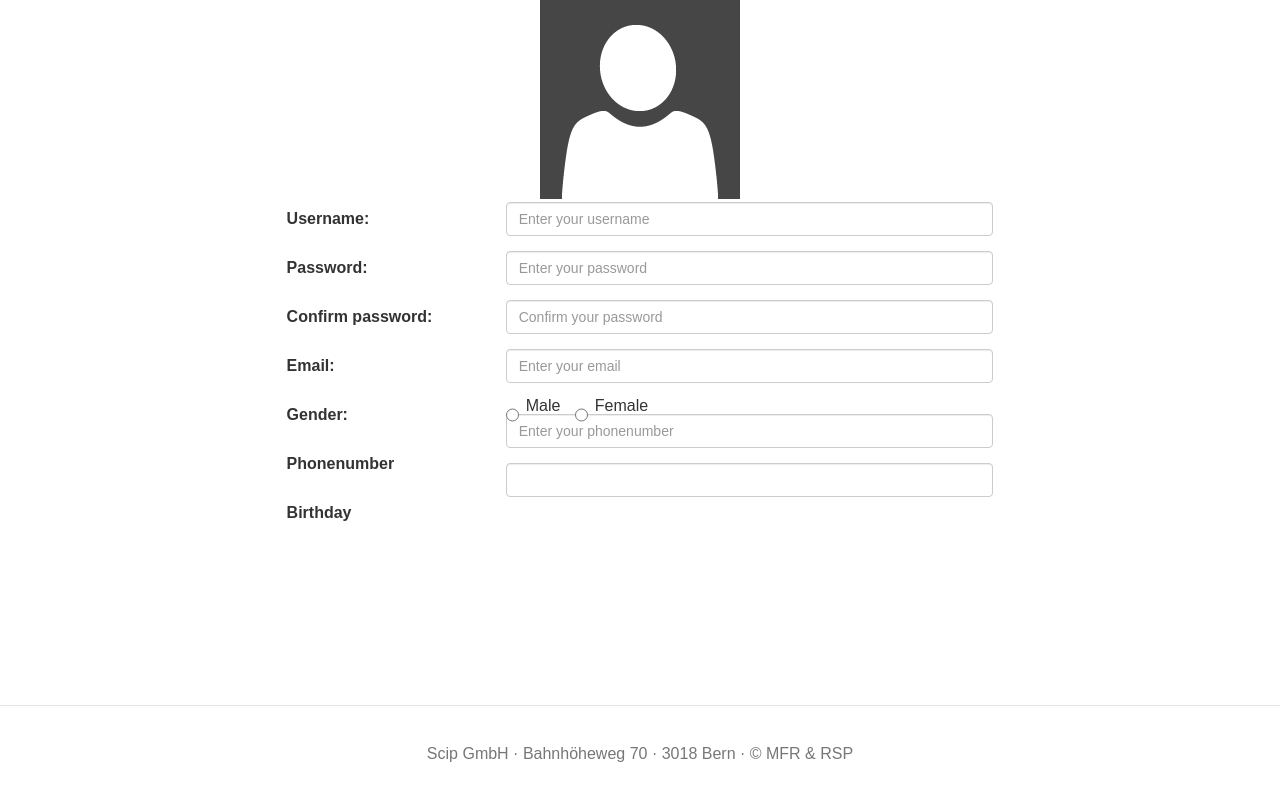
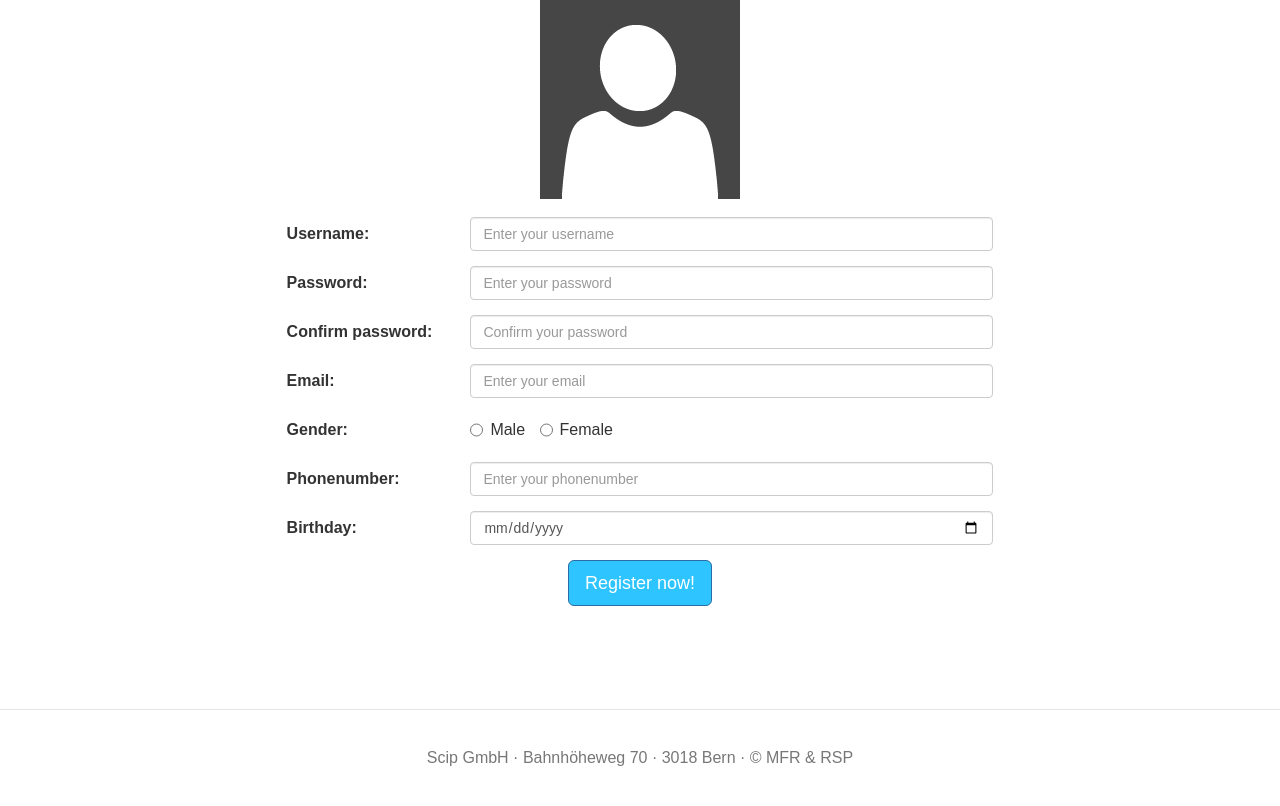
Before and after one commit to Maerill/Scipsolution, a PHP site: page /pictr/index.php?site=register in a window 1280 px wide. Shown: the part 438-1244 px from the top of the page. Before the commit the page ends 1200 px from the top, so only its background shows below. Run offline with PHP 8.4, Linux system fonts and the light colour scheme.

Commit message:
New registerpage

```diff
--- a/resources/defaultstyle.css
+++ b/resources/defaultstyle.css
@@ -86,6 +86,7 @@ a {
 	width: 201px;
 	margin-left: auto;
 	margin-right: auto;
+	margin-bottom: 15px;
 }
 
 .login-form {
@@ -115,8 +116,7 @@ a {
 }
 
 .register-label {
-	width: 30%;
-	height: 400px;
+	width: 25%;
 	display: inline-block;
 }
 
@@ -129,7 +129,7 @@ a {
 }
 
 .register-inputs {
-	width:69%;
+	width: 74%;
 	float: right;
 }
 
@@ -137,4 +137,14 @@ a {
 	margin-bottom: 15px;
 }
 
-.register-radio
+.register-radio {
+	height: 34px;
+	line-height: 34px;
+	margin-bottom: 15px;
+}
+
+.register-registerbutton {
+	width: 144px;
+	margin-left: auto;
+	margin-right: auto;
+}
--- a/sites/register.php
+++ b/sites/register.php
@@ -62,8 +62,8 @@ function validatePassword(){
     <label for="confirmPassword" class="control-label">Confirm password:</label>
     <label for="email" class="control-label">Email:</label>
     <label for="gender" class="control-label">Gender:</label>
-    <label for="phonenumber" class="control-label">Phonenumber</label>
-    <label for="birthday" class="control-label">Birthday</label>
+    <label for="phonenumber" class="control-label">Phonenumber:</label>
+    <label for="birthday" class="control-label">Birthday:</label>
   </div>
   <div class="register-inputs">
     <input type="text" class="form-control" id="username" placeholder="Enter your username">
@@ -78,7 +78,10 @@ function validatePassword(){
         <input type="radio" name="inlineRadioOptions" id="inlineRadio2" value="option2"> Female
       </label>
     </div>
-    <input type="phonenumber" class="form-control" id="inputPassword3" placeholder="Enter your phonenumber">
-    <input type="birthday" class="form-control" id="birthday" placeholder="">
+    <input type="tel" class="form-control" id="phonenumber" placeholder="Enter your phonenumber">
+    <input type="date" class="form-control" id="birthday">
+  </div>
+  <div class="register-registerbutton">
+    <button type="submit" class="btn btn-primary btn-lg">Register now!</button>
   </div>
 </form>
```
